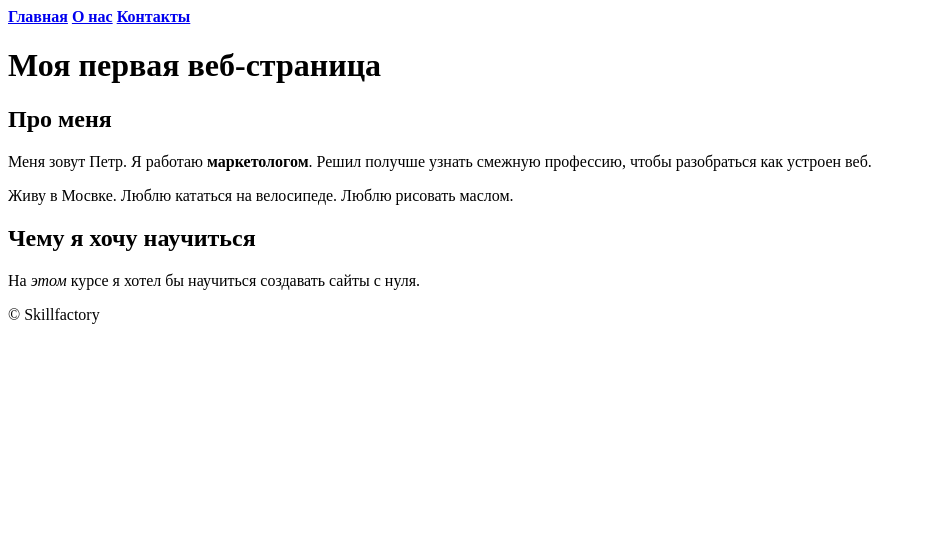
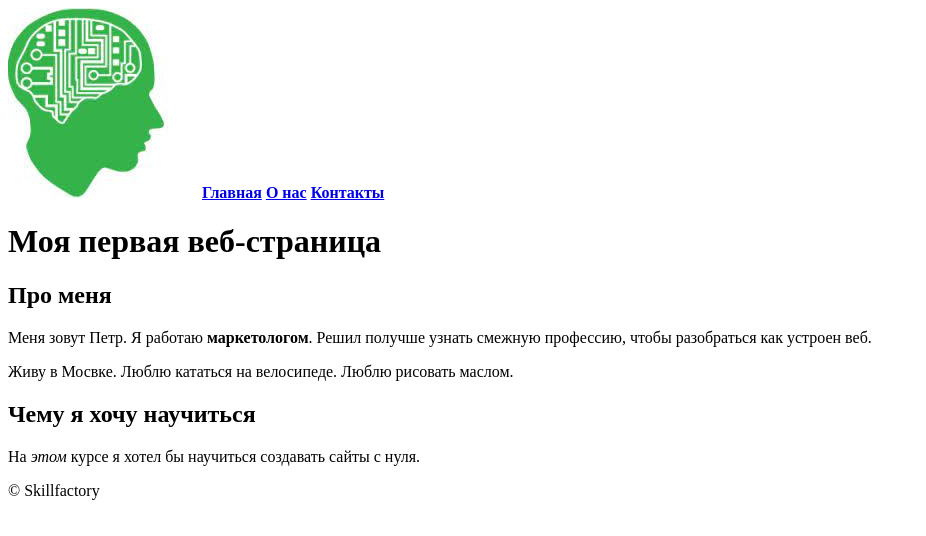
Before and after one commit to GolubPetr/Task4.9, a plain HTML site: page index.html in a window 1280 px wide. Shown: the whole page, without its empty margins (0-926 px from the left). Drawn offline with Linux system fonts and the light colour scheme.

Commit message:
update index

```diff
--- a/index.html
+++ b/index.html
@@ -6,6 +6,7 @@
 </head>
 <body>
     <header>
+        <img src="images/Logo2.jpg" alt="альтернативный текст">
         <a href="#"><b>Главная</b></a>
         <a href="pages/about.html"><b>О нас</b></a>
         <a href="pages/contacts.html"><b>Контакты</b></a>
```
